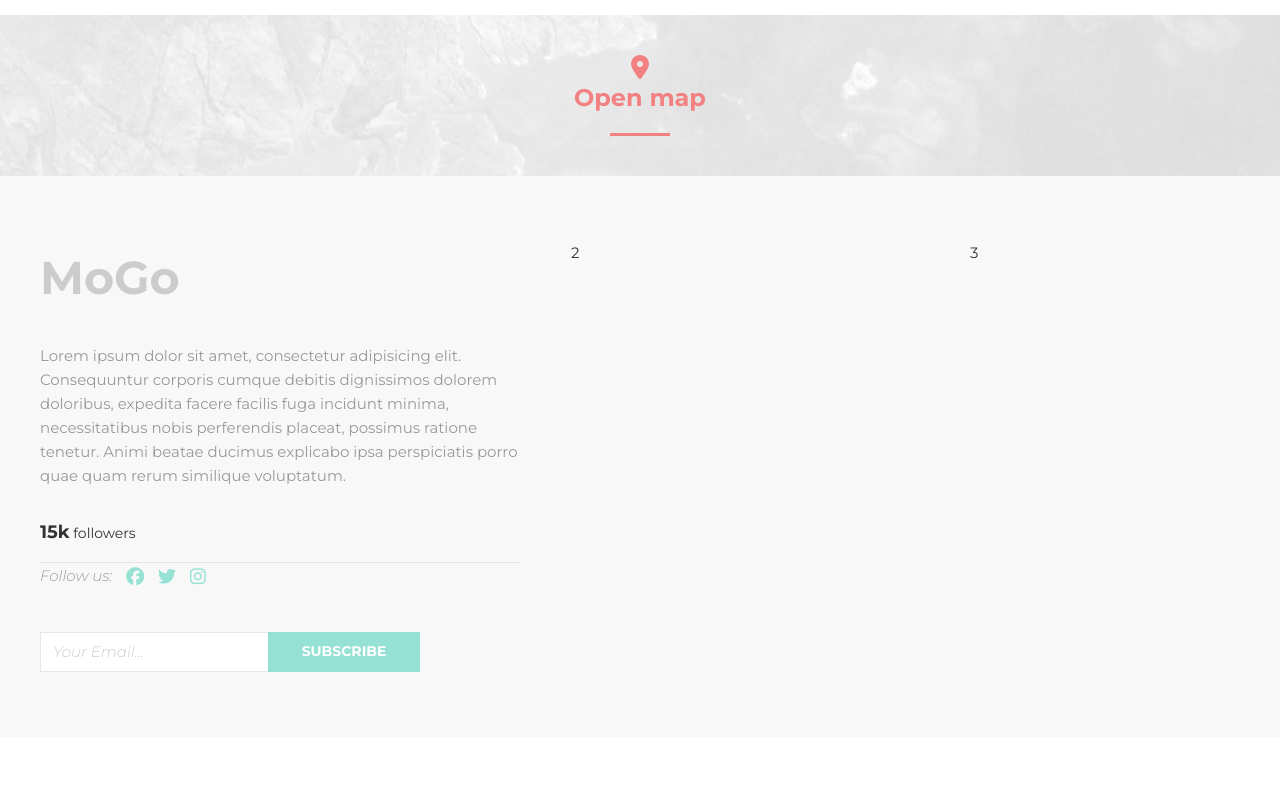
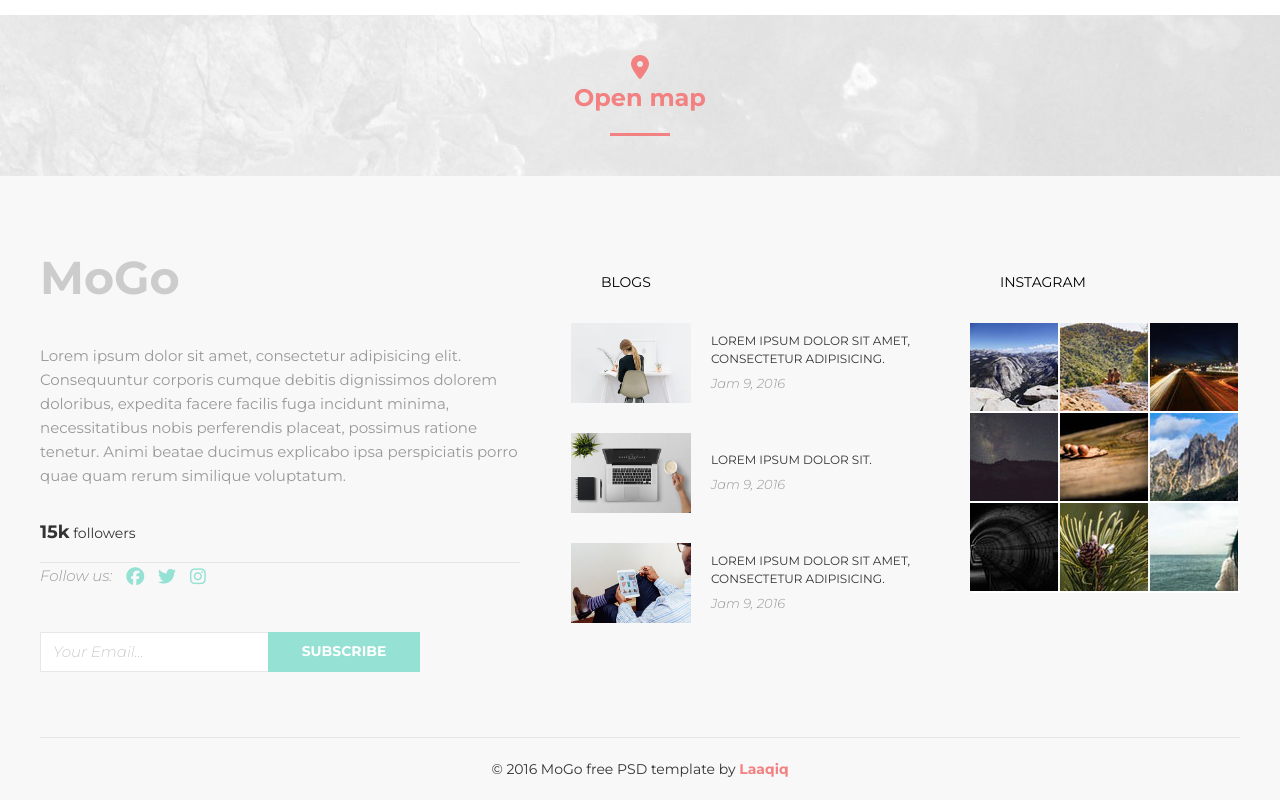
Before and after one commit to rodkin-yevhenii/mogo-markup, a plain HTML site: page index.html in a window 1280 px wide. Shown: the part 8372-9172 px from the top of the page. Before the commit the page ends 9109 px from the top, so only its background shows below. Drawn offline with Linux system fonts and the light colour scheme.

Commit message:
Added footer columns

```diff
--- a/assets/css/index.css
+++ b/assets/css/index.css
@@ -984,6 +984,14 @@ nav {
     color: #95e1d3;
 }
 
+.footer__title {
+    margin: 30px;
+
+    text-transform: uppercase;
+    font-size: 14px;
+    color: #000;
+}
+
 /* Subscribe */
 
 .subscribe {
@@ -1045,3 +1053,82 @@ nav {
 .subscribe__btn:focus {
     outline: none;
 }
+
+/* Blogs */
+.blogs {
+
+}
+
+.blogs__item {
+    display: flex;
+    align-items: center;
+    margin-bottom: 30px;
+}
+
+.blogs__item:last-child {
+    margin-bottom: 0;
+}
+
+.blogs__image {
+    width: 120px;
+    height: 80px;
+}
+
+.blogs__content {
+    padding-left: 20px;
+}
+
+.blogs__title {
+    display: block;
+    margin-bottom: 5px;
+
+    color: #333;
+    line-height: 1.5;
+    font-size: 12px;
+    text-transform: uppercase;
+    text-decoration: none;
+}
+
+.blogs__title:hover {
+    text-decoration: underline;
+}
+
+.blogs__date {
+    font-size: 13px;
+    color: #999;
+    font-style: italic;
+    font-weight: 300;
+}
+
+/* Instagram */
+.instagram {
+    display: flex;
+    justify-content: space-between;
+    flex-wrap: wrap;
+}
+
+.instagram__item {
+    flex: 1 1 0;
+    width: 32.3333%;
+
+    border-bottom: 2px solid #fff;
+}
+
+.instagram__item img {
+    display: block;
+}
+
+.copyright {
+    padding: 20px 0;
+
+    border-top: 1px solid #e5e5e5;
+
+    font-size: 14px;
+    color: #333;
+    text-align: center;
+}
+
+.copyright span {
+    color: #f38181;
+    font-weight: 700;
+}
--- a/index.html
+++ b/index.html
@@ -693,8 +693,70 @@
                     <button type="submit" class="subscribe__btn">Subscribe</button>
                 </form>
             </div>
-            <div class="footer__col footer__col--second">2</div>
-            <div class="footer__col footer__col--third">3</div>
+            <div class="footer__col footer__col--second">
+                <div class="footer__title">Blogs</div>
+
+                <div class="blogs">
+                    <div class="blogs__item">
+                        <img src="assets/images/blog/1.jpg" class="blogs__image" alt="">
+                        <div class="blogs__content">
+                            <a href="#" class="blogs__title">Lorem ipsum dolor sit amet, consectetur adipisicing.</a>
+                            <div class="blogs__date">Jam 9, 2016</div>
+                        </div>
+                    </div>
+                    <div class="blogs__item">
+                        <img src="assets/images/blog/2.jpg" class="blogs__image" alt="">
+                        <div class="blogs__content">
+                            <a href="#" class="blogs__title">Lorem ipsum dolor sit.</a>
+                            <div class="blogs__date">Jam 9, 2016</div>
+                        </div>
+                    </div>
+                    <div class="blogs__item">
+                        <img src="assets/images/blog/3.jpg" class="blogs__image" alt="">
+                        <div class="blogs__content">
+                            <a href="#" class="blogs__title">Lorem ipsum dolor sit amet, consectetur adipisicing.</a>
+                            <div class="blogs__date">Jam 9, 2016</div>
+                        </div>
+                    </div>
+                </div>
+            </div>
+            <div class="footer__col footer__col--third">
+                <div class="footer__title">Instagram</div>
+
+                <div class="instagram">
+                    <a href="#" class="instagram__item" target="_blank">
+                        <img src="assets/images/instagram/1.jpg" alt="">
+                    </a>
+                    <a href="#" class="instagram__item" target="_blank">
+                        <img src="assets/images/instagram/2.jpg" alt="">
+                    </a>
+                    <a href="#" class="instagram__item" target="_blank">
+                        <img src="assets/images/instagram/3.jpg" alt="">
+                    </a>
+                    <a href="#" class="instagram__item" target="_blank">
+                        <img src="assets/images/instagram/4.jpg" alt="">
+                    </a>
+                    <a href="#" class="instagram__item" target="_blank">
+                        <img src="assets/images/instagram/5.jpg" alt="">
+                    </a>
+                    <a href="#" class="instagram__item" target="_blank">
+                        <img src="assets/images/instagram/6.jpg" alt="">
+                    </a>
+                    <a href="#" class="instagram__item" target="_blank">
+                        <img src="assets/images/instagram/7.jpg" alt="">
+                    </a>
+                    <a href="#" class="instagram__item" target="_blank">
+                        <img src="assets/images/instagram/8.jpg" alt="">
+                    </a>
+                    <a href="#" class="instagram__item" target="_blank">
+                        <img src="assets/images/instagram/9.jpg" alt="">
+                    </a>
+                </div>
+            </div>
+        </div>
+
+        <div class="copyright">
+            © 2016 MoGo free PSD template by <span>Laaqiq</span>
         </div>
 
     </div>
```
